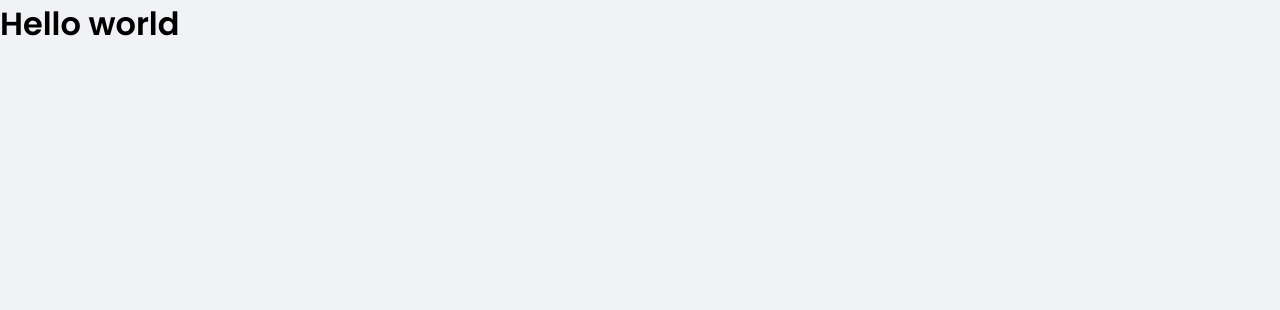
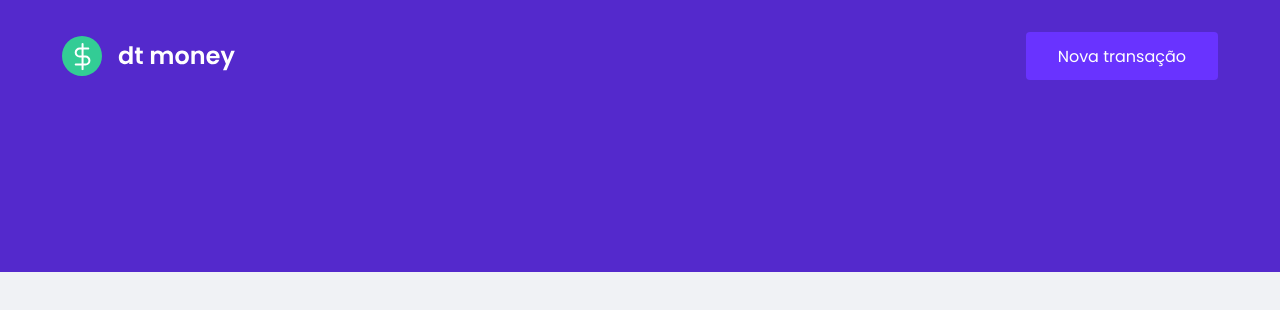
Before and after one commit to CaioAugustoo/dt-money, a React (Create React App) app: page / in a window 1280 px wide. Shown: the top 310 px of the page. Built offline with nearby package versions, Linux system fonts and the light colour scheme.

Commit message:
Criado componente header

```diff
--- a/src/App.tsx
+++ b/src/App.tsx
@@ -1,9 +1,10 @@
+import { Header } from "components/Header";
 import { GlobalStyles } from "./styles/global";
 
 export function App() {
   return (
     <>
-      <h1>Hello world</h1>
+      <Header />
       <GlobalStyles />
     </>
   );
--- /dev/null
+++ b/src/components/Header/index.tsx
@@ -0,0 +1,14 @@
+import logo from "assets/logo.svg";
+
+import * as S from "./styles";
+
+export const Header = () => {
+  return (
+    <S.Header>
+      <S.Content>
+        <img src={logo} alt="Logo da dtmoney" />
+        <button type="button">Nova transação</button>
+      </S.Content>
+    </S.Header>
+  );
+};
--- /dev/null
+++ b/src/components/Header/styles.ts
@@ -0,0 +1,33 @@
+import styled from "styled-components";
+
+export const Header = styled.header`
+  background-color: var(--blue);
+`
+
+export const Content = styled.div`
+  max-width: 1220px;
+  margin: 0 auto;
+
+  padding: 2rem 2rem 12rem;
+  display: flex;
+  align-items: center;
+  justify-content: space-between;
+
+  button {
+    font-size: 1rem;
+    color: #fff;
+
+    background: var(--blue-light);
+    border: 0;
+    border-radius: 0.25rem;
+
+    padding: 0 2rem;
+    height: 3rem;
+
+    transition: filter .2s;
+
+    &:hover {
+      filter: brightness(0.96);
+    }
+  }
+`
```
